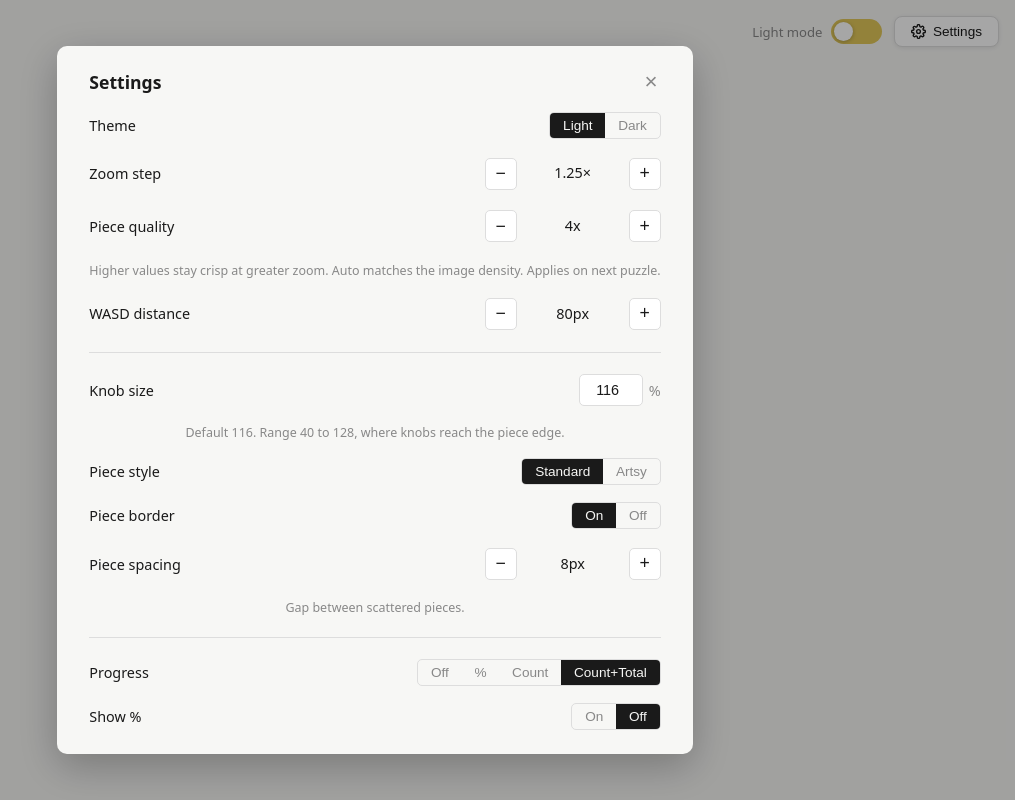
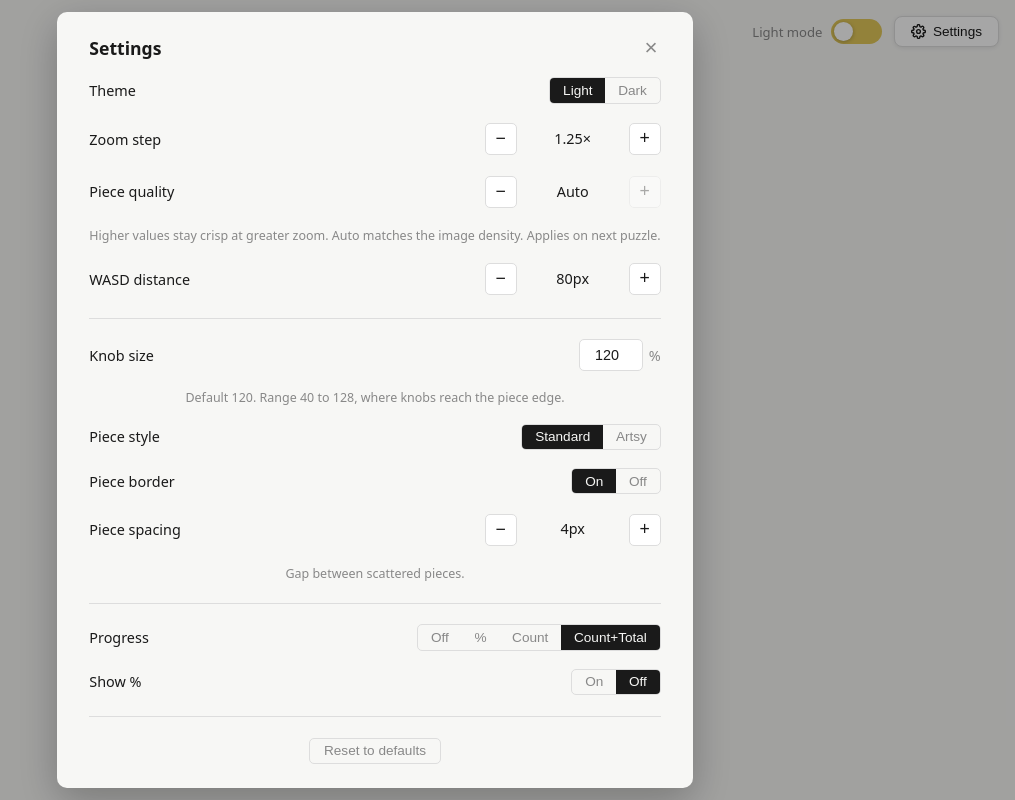
Before and after one commit to kakardo/aki-puzzle, a React (Vite) app: page / in a window 1280 px wide. Both pictures are taken after a click on the button "Settings". Shown: the whole page, without its empty margins (265-1280 px from the left). Built offline with nearby package versions, Linux system fonts and the light colour scheme.

Commit message:
Added "Reset to defaults" button with warning, changed some default values

```diff
--- a/src/App.tsx
+++ b/src/App.tsx
@@ -1,6 +1,6 @@
 import { useState, useEffect } from 'react'
 import PuzzleBoard from './PuzzleBoard'
-import SettingsModal, { type Settings, type ProgressMode, type EdgeStyle } from './SettingsModal'
+import SettingsModal, { type Settings, type ProgressMode, type EdgeStyle, DEFAULT_SETTINGS } from './SettingsModal'
 import { KNOB_DEFAULT } from './pieces'
 import './App.css'
 
@@ -13,8 +13,6 @@ function calcGrid(count: number, aspect: number): { cols: number; rows: number }
 const VALID_PROGRESS_MODES: ProgressMode[] = ['off', 'percent', 'count', 'count-total']
 // Waves is parked for now, so saved settings fall back to straight.
 const VALID_EDGE_STYLES: EdgeStyle[] = ['straight']
-
-const DEFAULT_SETTINGS: Settings = { zoomStep: 1.25, resolution: 4, panStep: 80, theme: 'light', knobSize: KNOB_DEFAULT, pieceStyle: 'standard', pieceSpacing: 8, edgeStyle: 'straight', showBorder: true, progressMode: 'count-total', progressPercent: false }
 
 const VALID_PIECE_STYLES = ['standard', 'artsy']
 
--- a/src/SettingsModal.css
+++ b/src/SettingsModal.css
@@ -209,3 +209,24 @@
   opacity: 0.85;
   background: var(--text);
 }
+
+.reset-row {
+  display: flex;
+  justify-content: center;
+}
+
+.reset-btn {
+  padding: 0.3rem 0.9rem;
+  border: 1px solid var(--border);
+  border-radius: 5px;
+  background: none;
+  color: var(--subtle);
+  font-size: 0.85rem;
+  cursor: pointer;
+  transition: background 0.1s, color 0.1s;
+}
+
+.reset-btn:hover {
+  background: var(--hover);
+  color: var(--text);
+}
--- a/src/SettingsModal.tsx
+++ b/src/SettingsModal.tsx
@@ -1,6 +1,20 @@
 import { useState } from 'react'
 import { KNOB_MIN, KNOB_MAX, KNOB_DEFAULT } from './pieces'
 import './SettingsModal.css'
+
+export const DEFAULT_SETTINGS: Settings = {
+  zoomStep: 1.25,
+  resolution: 99,
+  panStep: 80,
+  theme: 'light',
+  knobSize: 120,
+  pieceStyle: 'standard',
+  pieceSpacing: 4,
+  edgeStyle: 'straight',
+  showBorder: true,
+  progressMode: 'count-total',
+  progressPercent: false,
+}
 
 export type PieceStyle = 'standard' | 'artsy'
 export type EdgeStyle = 'straight' | 'waves'
@@ -83,6 +97,23 @@ export default function SettingsModal({ settings, onChange, onClose, puzzleHasPr
 
   const [knobInput, setKnobInput] = useState(String(knobSize))
   const [pendingSpacing, setPendingSpacing] = useState<number | null>(null)
+  const [pendingReset, setPendingReset] = useState(false)
+
+  function requestReset() {
+    if (puzzleHasProgress && settings.pieceSpacing !== DEFAULT_SETTINGS.pieceSpacing) {
+      setPendingReset(true)
+      setPendingSpacing(null)
+    } else {
+      applyReset()
+    }
+  }
+
+  function applyReset() {
+    onChange(DEFAULT_SETTINGS)
+    setKnobInput(String(DEFAULT_SETTINGS.knobSize))
+    setPendingSpacing(null)
+    setPendingReset(false)
+  }
 
   function requestSpacingChange(next: number) {
     if (puzzleHasProgress) {
@@ -170,7 +201,7 @@ export default function SettingsModal({ settings, onChange, onClose, puzzleHasPr
             <span className="knob-unit">%</span>
           </div>
         </div>
-        <p className="setting-hint">Default {KNOB_DEFAULT}. Range {KNOB_MIN} to {KNOB_MAX}, where knobs reach the piece edge.</p>
+        <p className="setting-hint">Default {DEFAULT_SETTINGS.knobSize}. Range {KNOB_MIN} to {KNOB_MAX}, where knobs reach the piece edge.</p>
 
         <div className="setting-row">
           <span className="setting-label">Piece style</span>
@@ -241,6 +272,22 @@ export default function SettingsModal({ settings, onChange, onClose, puzzleHasPr
             </div>
           </div>
         )}
+
+        <div className="setting-divider" />
+
+        <div className="reset-row">
+          <button className="reset-btn" onClick={requestReset}>Reset to defaults</button>
+        </div>
+
+        {pendingReset && (
+          <div className="spacing-warning">
+            <span className="spacing-warning-text">Scattered pieces will be reshuffled.</span>
+            <div className="spacing-warning-actions">
+              <button className="spacing-btn spacing-btn--cancel" onClick={() => setPendingReset(false)}>Cancel</button>
+              <button className="spacing-btn spacing-btn--apply" onClick={applyReset}>Apply</button>
+            </div>
+          </div>
+        )}
       </div>
     </div>
   )
```
Also changed, not shown: 1 other file (tests, documents, lock files or other folders).
